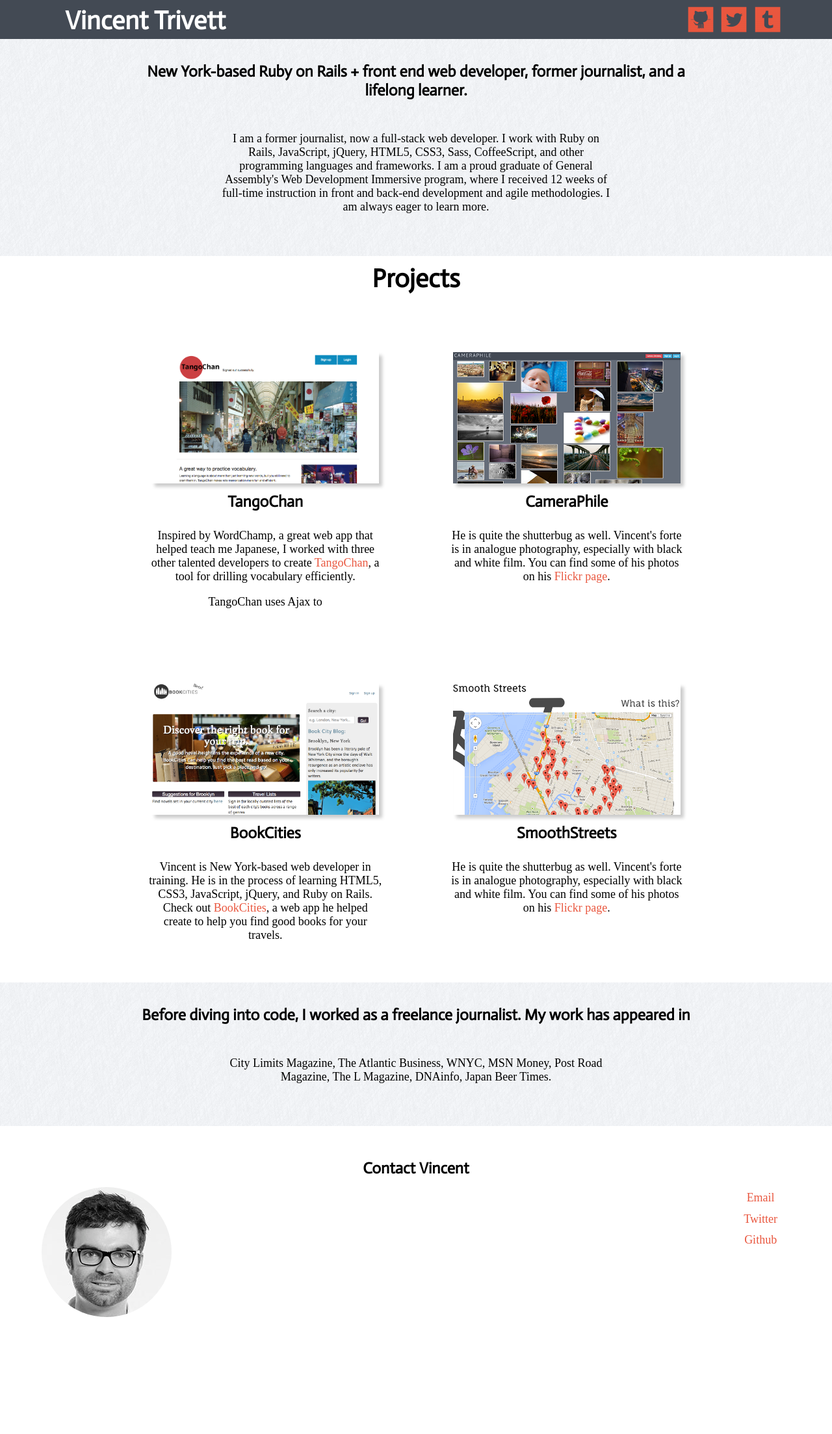
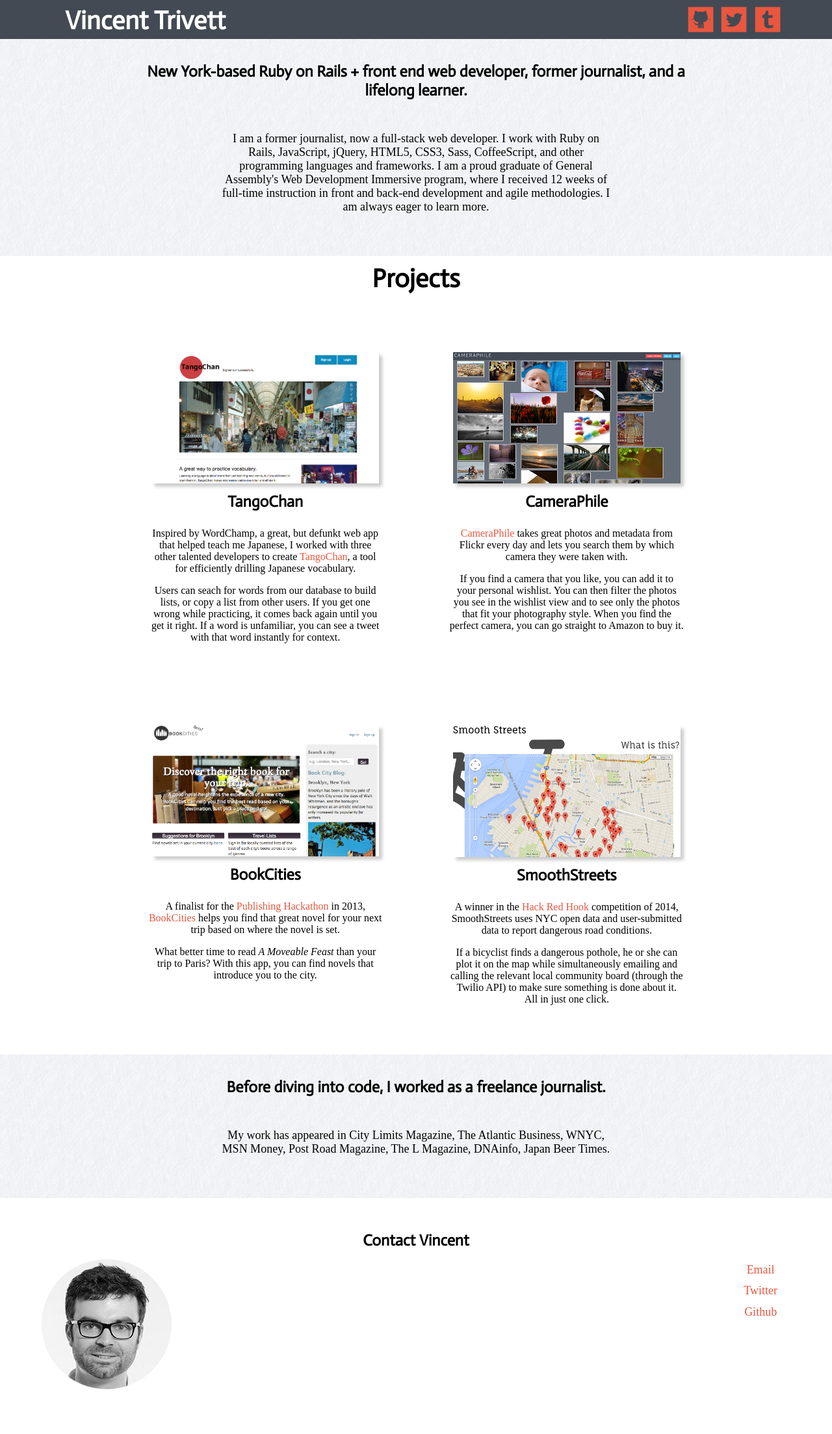
Before and after one commit to trivett/trivett.github.ioold, a Jekyll site: the page built from index.html, in a window 1280 px wide. Shown: the whole page at 65% size. Built offline with Jekyll 4.4.1, drawn with Linux system fonts in a browser that asks for light colours; some web fonts are replaced; Markdown is read by kramdown in place of the engine named in the settings; before the commit the page ends 2096 px from its top, so only the background shows below that.

Commit message:
projects text

```diff
--- a/CNAME
+++ b/CNAME
@@ -1 +1 @@
-http://vincenttrivett.com
+vincenttrivett.com
--- a/css/style.css
+++ b/css/style.css
@@ -92,7 +92,7 @@
   text-align: center;
   min-width: 350px;
   width: 30%;
-  height: 400px;
+  /*height: 400px;*/
   padding: 50px;
   margin: 0 auto;
   display: inline-block;
@@ -104,6 +104,10 @@
 .content img {
   max-width: 350px;
   box-shadow: 5px 5px 5px #CCC;
+}
+
+.content p, .content a {
+  font-size: 16px;
 }
 
 
@@ -171,6 +175,9 @@
   .content img{
     max-width: 550px;
   }
+  p, a {
+    font-size: 14px;
+  }
 
   #contact{
     overflow: hidden;
--- a/index.html
+++ b/index.html
@@ -23,8 +23,8 @@
 
       <h2>TangoChan</h2>
 
-      <p>Inspired by WordChamp, a great web app that helped teach me Japanese, I worked with three other talented developers to create <a href="http://tangochan.herokuapp.com">TangoChan</a>, a tool for drilling vocabulary efficiently.</p>
-      <p>TangoChan uses Ajax to </p>
+      <p>Inspired by WordChamp, a great, but defunkt web app that helped teach me Japanese, I worked with three other talented developers to create <a href="http://tangochan.herokuapp.com" target="blank">TangoChan</a>, a tool for efficiently drilling Japanese vocabulary.</p>
+      <p>Users can seach for words from our database to build lists, or copy a list from other users. If you get one wrong while practicing, it comes back again until you get it right. If a word is unfamiliar, you can see a tweet with that word instantly for context.</p>
 
     </div>
 
@@ -33,7 +33,8 @@
 
       <h2>CameraPhile</h2>
 
-      <p>He is quite the shutterbug as well. Vincent's forte is in analogue photography, especially with black and white film. You can find some of his photos on his <a href="http://www.flickr.com/photos/scrolling_up_and_down/">Flickr page</a>.</p>
+      <p><a href="http://cameraphile.herokuapp.com" target="blank">CameraPhile</a> takes great photos and metadata from Flickr every day and lets you search them by which camera they were taken with.</p>
+      <p>If you find a camera that you like, you can add it to your personal wishlist. You can then filter the photos you see in the wishlist view and to see only the photos that fit your photography style. When you find the perfect camera, you can go straight to Amazon to buy it.</p>
 
     </div>
 
@@ -46,7 +47,8 @@
 
       <h2>BookCities</h2>
 
-      <p>Vincent is New York-based web developer in training. He is in the process of learning HTML5, CSS3, JavaScript, jQuery, and Ruby on Rails. Check out <a href="http://bookciti.es">BookCities</a>, a web app he helped create to help you find good books for your travels.</p>
+      <p>A finalist for the <a href="http://http://publishinghackathon.com/" target="blank">Publishing Hackathon</a> in 2013, <a href="http://bookciti.es" target="blank">BookCities</a> helps you find that great novel for your next trip based on where the novel is set.</p>
+      <p>What better time to read <em>A Moveable Feast</em> than your trip to Paris? With this app, you can find novels that introduce you to the city.</p>
 
     </div>
 
@@ -55,7 +57,8 @@
 
       <h2>SmoothStreets</h2>
 
-      <p>He is quite the shutterbug as well. Vincent's forte is in analogue photography, especially with black and white film. You can find some of his photos on his <a href="http://www.flickr.com/photos/scrolling_up_and_down/">Flickr page</a>.</p>
+      <p>A winner in the <a href="http://www.hackredhook.com/">Hack Red Hook</a>  competition of 2014, SmoothStreets uses NYC open data and user-submitted data to report dangerous road conditions.</p>
+      <p>If a bicyclist finds a dangerous pothole, he or she can plot it on the map while simultaneously emailing and calling the relevant local community board (through the Twilio API) to make sure something is done about it. All in just one click.</p>
 
     </div>
 
@@ -64,9 +67,9 @@
 
     <section id="past">
       <h2>
-        Before diving into code, I worked as a freelance journalist. My work has appeared in
+        Before diving into code, I worked as a freelance journalist.
       </h2>
-      <p class="text">City Limits Magazine, The Atlantic Business, WNYC, MSN Money, Post Road Magazine, The L Magazine, DNAinfo, Japan Beer Times.</p>
+      <p class="text">My work has appeared in City Limits Magazine, The Atlantic Business, WNYC, MSN Money, Post Road Magazine, The L Magazine, DNAinfo, Japan Beer Times.</p>
 
     </section>
 
```
